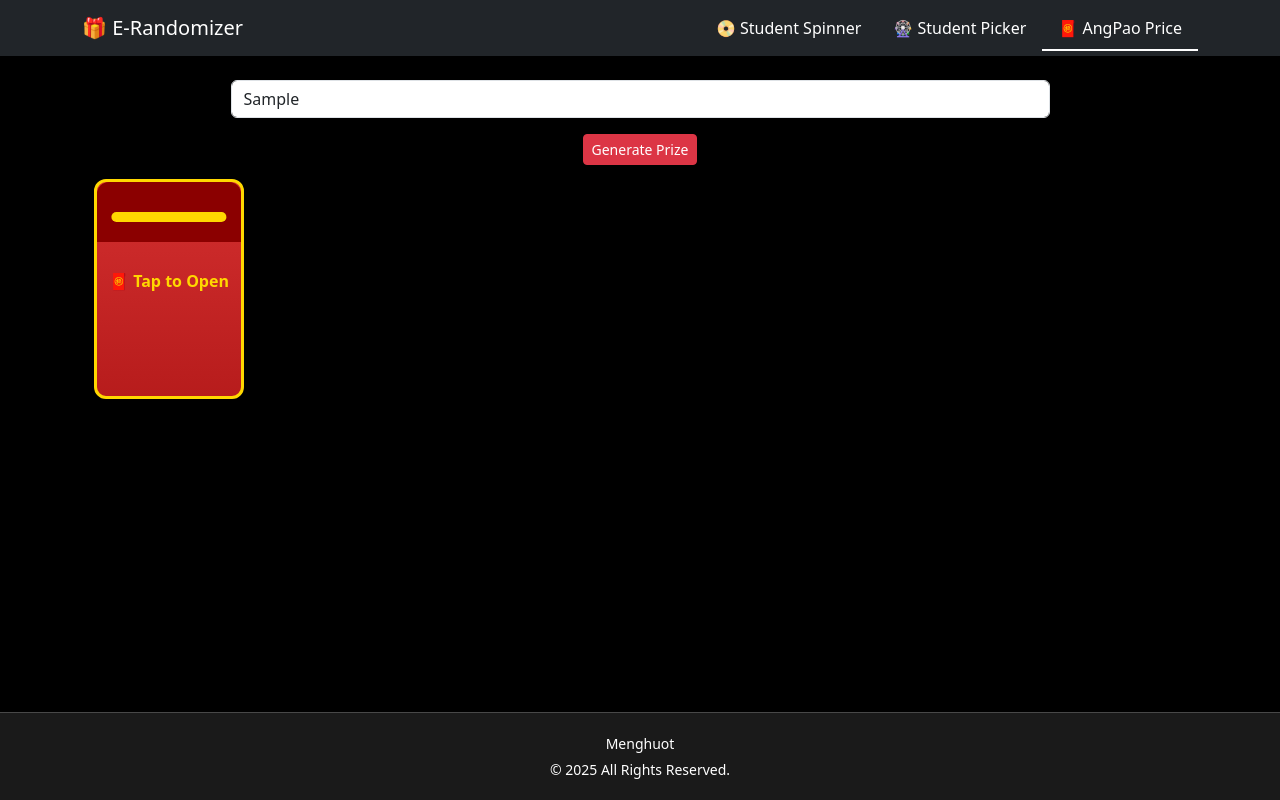
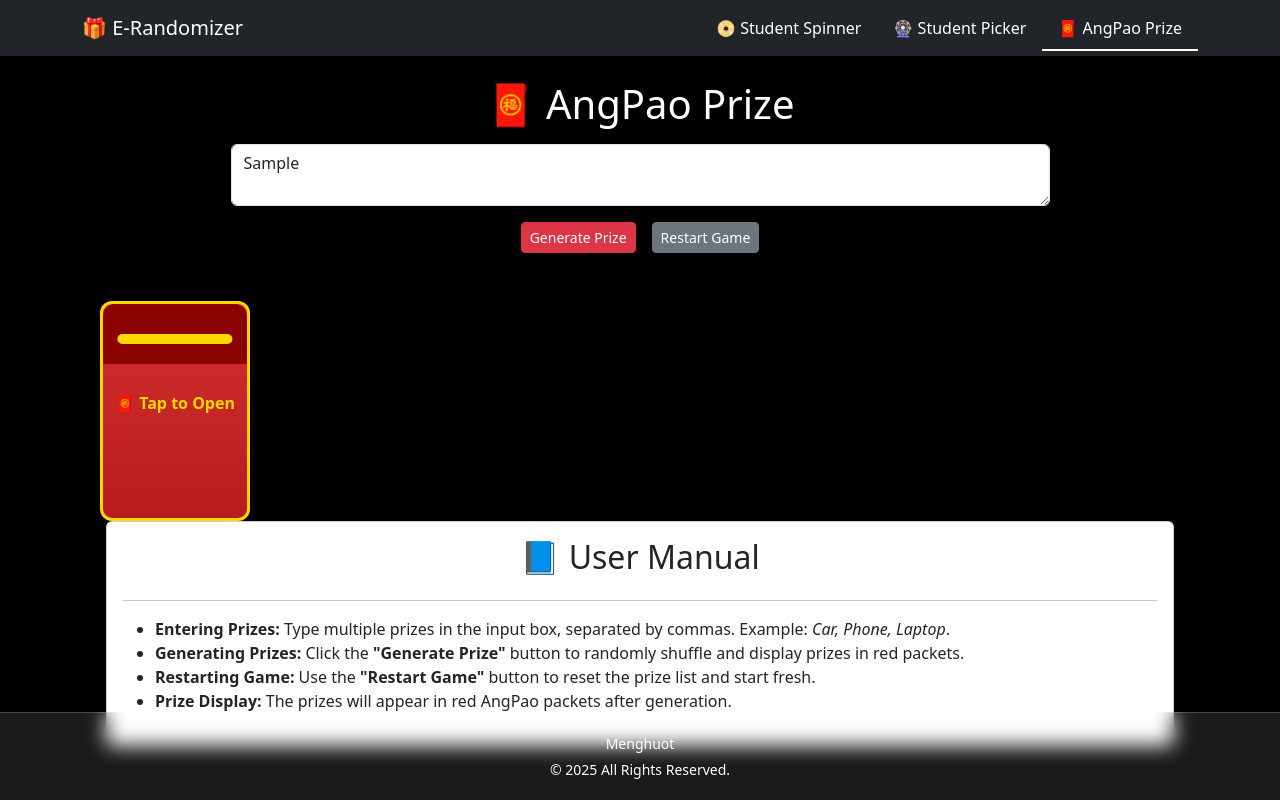
Before and after one commit to menghuot19/luckydraw, a React (Vite) app: page /angpao in a window 1280 px wide. Both pictures are taken after typing "Sample" into the empty fields and a click on the button "Generate Prize". Built offline with nearby package versions, Linux system fonts and the light colour scheme.

Commit message:
modified:   src/App.jsx

```diff
--- a/src/App.jsx
+++ b/src/App.jsx
@@ -20,7 +20,7 @@ const App = () => {
           <Nav className="ms-auto">
           <Nav.Link as={NavLink} to="/" className="px-3 custom-navlink">📀 Student Spinner</Nav.Link>
           <Nav.Link as={NavLink} to="/stupicker" className="px-3 custom-navlink">🎡 Student Picker</Nav.Link>
-          <Nav.Link as={NavLink} to="/angpao" className="px-3 custom-navlink">🧧 AngPao Price</Nav.Link>
+          <Nav.Link as={NavLink} to="/angpao" className="px-3 custom-navlink">🧧 AngPao Prize</Nav.Link>
           </Nav>
         </Navbar.Collapse>
       </Container>
--- a/src/Footers/Footers.jsx
+++ b/src/Footers/Footers.jsx
@@ -11,7 +11,8 @@ const Footers = () => {
     container: {
       width: "100%",
       padding: "15px",
-      position: "fixed",
+      // position: "fixed",
+      position: "absolute",
       bottom: "0",
       left: "0",
       textAlign: "center",
--- a/src/LotterySpiner/LotterySpiner.jsx
+++ b/src/LotterySpiner/LotterySpiner.jsx
@@ -7,6 +7,34 @@ import { Button, Form, Modal, Card, ListGroup, Container } from "react-bootstrap
 import 'bootstrap/dist/css/bootstrap.min.css';
 import AngPao from "../AngPao/AngPao";
 import WaterBottle from "../Water/WaterBottle";
+
+
+const UserManual = () => {
+  return (
+    <div style={{ padding: "20px", backgroundColor: "black", borderRadius: "8px",color:"white", maxWidth: "800px", margin: "20px auto" }}>
+      <h2 className="text-center mb-4">📘 User Manual</h2>
+      <h4>1. Enter Items to Spin</h4>
+      <p>To get started, input the name or item you want to add to the spinner in the "Enter item..." text box and click **Add**.</p>
+      <p>You can add as many items as needed. You must add at least two items to start spinning.</p>
+
+      <h4>2. Ensure Unique Results (Optional)</h4>
+      <p>If you want to ensure that each item is selected only once, check the box for **"Ensure unique results"**. After all items have been selected, you'll need to reset the game to spin again.</p>
+
+      <h4>3. Start the Spin</h4>
+      <p>Once you're ready, click **Spin & Pick Winner** to start the spin. If you've enabled unique results and all items have been selected, you'll be prompted to reset the game first.</p>
+
+      <h4>4. Stop Spinning & View the Winner</h4>
+      <p>When the spin stops, the winner will be displayed in a modal along with a **confetti animation** to celebrate the victory.</p>
+      <h4>5. Winner History</h4>
+      <p>All winners are recorded with their name and the time they were selected. You can view the winner history and download it as a **text file** by clicking the **"Download Result"** button.</p>
+      <h4>6. Reset Game</h4>
+      <p>Click **Restart Game** to clear all items, reset the spin count, and start fresh. If you're using **unique results**, you'll need to reset the game after all items have been selected.</p>
+    </div>
+  );
+};
+
+
+
 const LotteryWheel = () => {
   const [items, setItems] = useState([]);
   const [input, setInput] = useState("");
@@ -268,8 +296,8 @@ const LotteryWheel = () => {
           Restart Game
         </Button>
       </div>
-      <AngPao message="Happy New Year! 🎉🎊" />
-      {/* <WaterBottle message="Happy New Year! 🎉🎊" /> */}
+      <UserManual/>
+
       <br />
       <br />
       <br />
--- a/src/PrizeGenerator/PrizeGenerator.jsx
+++ b/src/PrizeGenerator/PrizeGenerator.jsx
@@ -1,6 +1,23 @@
 import { useState } from "react";
-import { Form, Button, Container, ListGroup } from "react-bootstrap";
+import { Form, Button, Card,Container, ListGroup, Row, Col } from "react-bootstrap";
 import AngPao from "../AngPao/AngPao";
+
+const UserManual = () => {
+  return (
+    <Container>
+      <Card className="p-3">
+        <h2 className="text-center">📘 User Manual</h2>
+        <hr />
+        <ul className="text-start">
+          <li><strong>Entering Prizes:</strong> Type multiple prizes in the input box, separated by commas. Example: <i>Car, Phone, Laptop</i>.</li>
+          <li><strong>Generating Prizes:</strong> Click the <b>"Generate Prize"</b> button to randomly shuffle and display prizes in red packets.</li>
+          <li><strong>Restarting Game:</strong> Use the <b>"Restart Game"</b> button to reset the prize list and start fresh.</li>
+          <li><strong>Prize Display:</strong> The prizes will appear in red AngPao packets after generation.</li>
+        </ul>
+      </Card>
+    </Container>
+  );
+};
 
 
 const PrizeGenerator = () => {
@@ -22,45 +39,61 @@ const PrizeGenerator = () => {
       setGeneratedPrizes([...prizeList]);
     }, 0); // Slight delay ensures state updates properly
   };
+  const handleRestart = () => {
+    setPrizes(""); // Clear input
+    setGeneratedPrizes([]); // Clear generated prizes
+  };
 
   return (
-    <Container className="p-4 text-center"
+    <Container className="p-4 text-center "
       style={{
         maxHeight: "100vh", // Make sure it does not exceed full screen
-      overflowY: "auto", // Enable scrolling if needed
         paddingBottom: "280px",
+
       }}
     >
+      <h1 className="text-center mb-3" style={{ color: "white" }}>🧧 AngPao Prize</h1>
       <Form.Group className="mb-3">
         <Form.Control
-          type="text"
-          placeholder="Enter prizes separated by commas"
+          as="textarea"
+          placeholder={"Enter prizes separated by commas\nExample: Car, Phone, Laptop"}
           value={prizes}
+          rows={2} // Controls height
           onChange={(e) => setPrizes(e.target.value)}
           className="w-75 mx-auto"
         />
       </Form.Group>
+   <div className="d-flex justify-content-center gap-3">
         <Button variant="danger" size="sm" onClick={handleGenerate}>
           Generate Prize
         </Button>
+        <Button variant="secondary" size="sm" onClick={handleRestart}>
+          Restart Game
+        </Button>
+      </div>
+
 
 
       {/* Grid Layout for AngPao Components */}
-      <div
-        className="mt-4"
-        style={{
-          display: "grid",
-          gridTemplateColumns: "repeat(auto-fit, minmax(150px, 1fr))",
-          gap: "16px",  // Equal space between rows & columns
-          justifyContent: "center",
-        }}
-      >
+      <Row className="mt-4 g-4">
         {generatedPrizes.map((prize, index) => (
-          <AngPao key={index} message={`${prize}`} size="large" fontSize="48px" />
+          <Col key={index} xs={6} sm={4} md={3} lg={2} className="d-flex justify-content-center">
+            <div style={{ margin: "10px" }}>  {/* Add margin around each AngPao */}
+              <AngPao message={`${prize}`} size="large" fontSize="48px" />
+            </div>
+          </Col>
         ))}
-      </div>
+      </Row>
+      <UserManual/>
+      <br />
+      <br />
+      <br />
+      <br />
+      <br />
+      <br />
+      <br />
 
-      <div style={{ height: "80px" }}></div>
+
     </Container>
   );
 };
```
Lines whose indentation alone changed are shown as unchanged.
